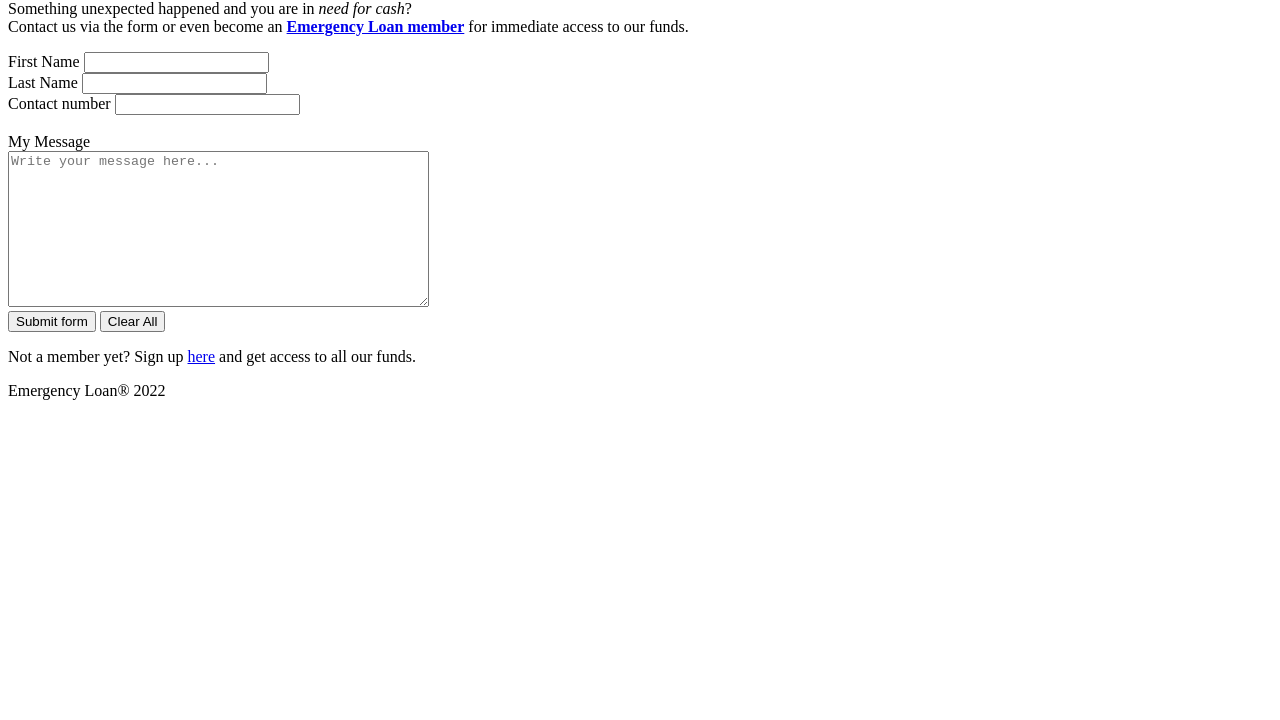
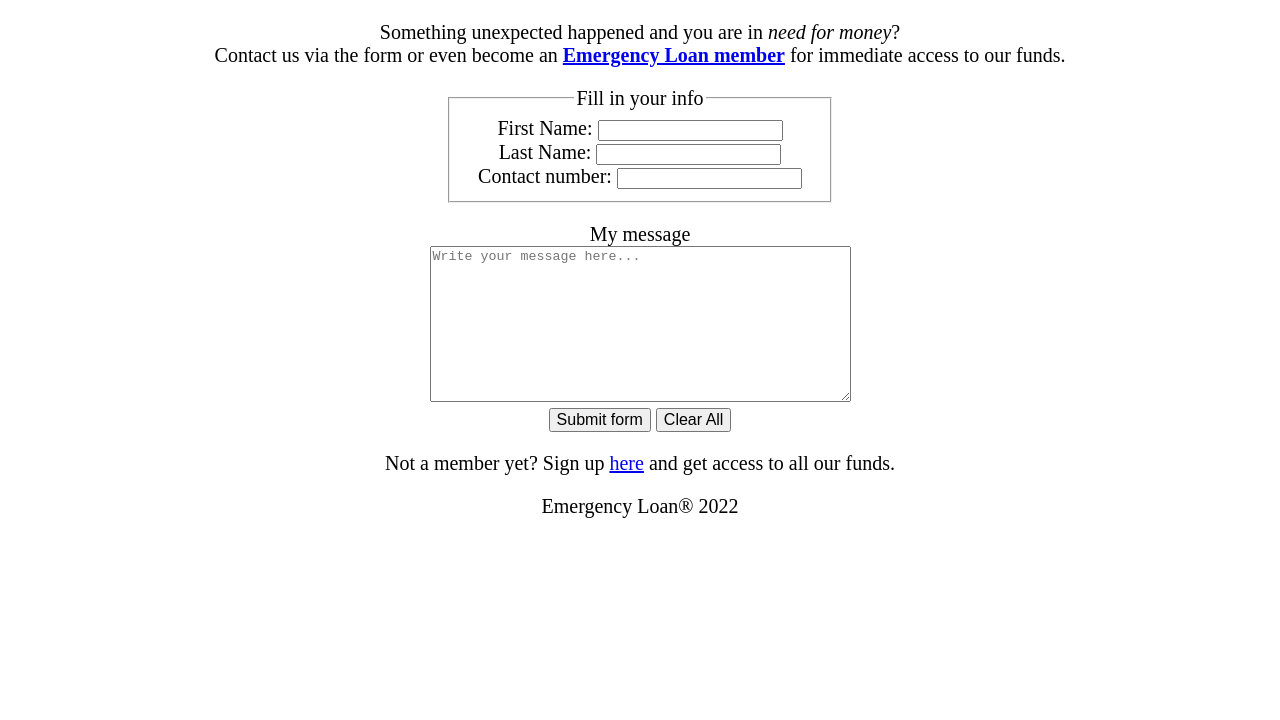
Before and after one commit to JeffBayekula/HTML-website, a plain HTML site: page index.html in a window 1280 px wide. Shown: the part 80-800 px from the top of the page. Drawn offline with Linux system fonts and the light colour scheme.

Commit message:
updated index file + css styling

```diff
--- a/index.html
+++ b/index.html
@@ -4,6 +4,7 @@
     <meta charset="UTF-8" />
     <meta http-equiv="X-UA-Compatible" content="IE=edge" />
     <meta name="viewport" content="width=device-width, initial-scale=1.0" />
+    <link rel="stylesheet" href="/styles.css" />
     <title>Emergency Loan&reg;</title>
   </head>
   <body>
@@ -11,7 +12,7 @@
       <h1>Emergency Loan&reg;</h1>
       <p>
         Something unexpected happened and you are in
-        <em>need for cash</em>?<br />
+        <em>need for money</em>?<br />
         Contact us via the form or even become an
         <strong><a href="/sign_up.html">Emergency Loan member</a></strong> for
         immediate access to our funds.
@@ -19,19 +20,27 @@
     </header>
 
     <form method="post">
+
+      <!-- The info section form -->
+      <fieldset class="info-field">
+        <legend>Fill in your info</legend>
+        <div>
+          <label for="firstname">First Name:</label>
+          <input type="text" id="firstname" name="firstname" required />
+        </div>
+        <div>
+          <label for="lastname">Last Name:</label>
+          <input type="text" id="lastname" name="lastname" required />
+        </div>
+        <div>
+          <label for="contact">Contact number:</label>
+          <input type="tel" name="contact" id="contact" required />
+        </div>
+      </fieldset>
+
+      <!-- The message section form -->
+      <label for="message">My message</label>
       <div>
-        <label for="firstname">First Name</label>
-        <input type="text" id="firstname" name="firstname" required /><br />
-        <label for="lastname">Last Name</label>
-        <input type="text" id="lastname" name="lastname" required /><br />
-        <label for="contact">Contact number</label>
-        <input type="tel" name="contact" id="contact" required />
-      </div>
-
-      <br />
-
-      <div>
-        <label for="message">My Message</label><br />
         <textarea
           id="message"
           name="message"
@@ -41,8 +50,10 @@
           required
         ></textarea>
       </div>
-      <input type="submit" value="Submit form" />
-      <input type="reset" value="Clear All" />
+
+      <!-- Submition buttons -->
+      <input class="submition" type="submit" value="Submit form" />
+      <input class="submition" type="reset" value="Clear All" />
     </form>
 
     <p>
--- /dev/null
+++ b/styles.css
@@ -0,0 +1,19 @@
+body {
+    text-align: center;
+    font-size: 20px;
+    /* background-image: url("https://images.unsplash.com/photo-1574288061782-da2d3f79a72e?ixlib=rb-1.2.1&ixid=MnwxMjA3fDB8MHxwaG90by1wYWdlfHx8fGVufDB8fHx8&auto=format&fit=crop&w=1074&q=80");
+    background-size: cover; */
+
+}
+
+.info-field {
+ margin-bottom: 20px;
+ width: 350px;
+ margin-left: auto;
+ margin-right: auto;
+}
+
+
+.submition {
+    font-size: 16px;
+}
```
